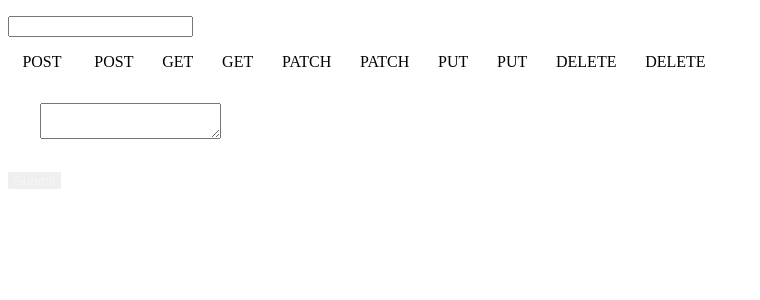
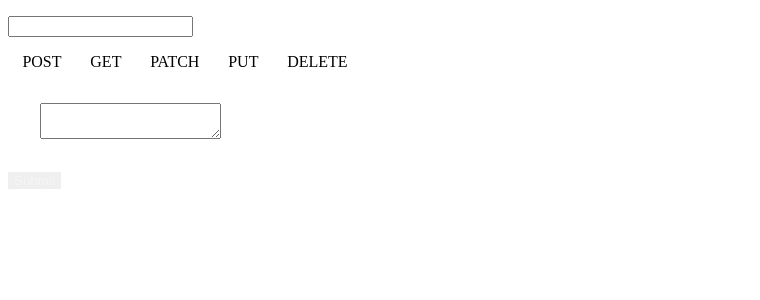
Before and after one commit to asiamorozova/resty-app, a React app: page / in a window 1280 px wide. Shown: the top 300 px of the page, without its empty margins (0-760 px from the left). Built offline with nearby package versions, Linux system fonts and the light colour scheme.

Commit message:
refactoring

```diff
--- a/src/components/Request/Request.jsx
+++ b/src/components/Request/Request.jsx
@@ -1,6 +1,14 @@
 import React from 'react';
 import PropTypes from 'prop-types';
 import styles from './Request.css';
+
+const RadioButtonGroup = ({ children }) => {
+  return (
+    <>
+      { children }
+    </>
+  );
+};
 
 const RadioButton = ({ name, value, onChange }) => (
   <>
@@ -13,25 +21,17 @@ const Request = ({ url, onUrlChange, body, onBodyChange, onMethodChange, onSubmi
   <form className={styles.Request} nonSubmit={onSubmit} >
     <input type="text" value={url} onChange={onUrlChange} />
 
-    <RadioButton name="method" value ="POST" onChange={onMethodChange} />
-    <input id="POST" type="radio" name="method" value="POST" onChange={onMethodChange} />
-    <label htmlFor="POST"> POST</label>
 
-    <RadioButton name="method" value ="GET" onChange={onMethodChange} />
-    <input id="GET" type="radio" name="method" value="GET" onChange={onMethodChange} />
-    <label htmlFor="GET">GET</label>
 
-    <RadioButton name="method" value ="PATCH" onChange={onMethodChange} />
-    <input id="PATCH" type="radio" name="method" value="PATCH" onChange={onMethodChange} />
-    <label htmlFor="PATCH">PATCH</label>
+    <RadioButtonGroup name="method" onChange={onMethodChange}>
+      <RadioButton value="POST" />
+      <RadioButton value ="GET"  />
+      <RadioButton  value ="PATCH"  />
+      <RadioButton  value ="PUT" />
+      <RadioButton  value ="DELETE" />
 
-    <RadioButton name="method" value ="PUT" onChange={onMethodChange} />
-    <input id="PUT" type="radio" name="method" value="PUT" onChange={onMethodChange} />
-    <label htmlFor="PUT">PUT</label>
+    </RadioButtonGroup>
 
-    <RadioButton name="method" value ="DELETE" onChange={onMethodChange} />
-    <input id="DELETE" type="radio" name="method" value="DELETE" onChange={onMethodChange} />
-    <label htmlFor="DELETE">DELETE</label>
 
     <textarea value ={body} onChange={onBodyChange}></textarea>
     <button>Submit</button>
```
